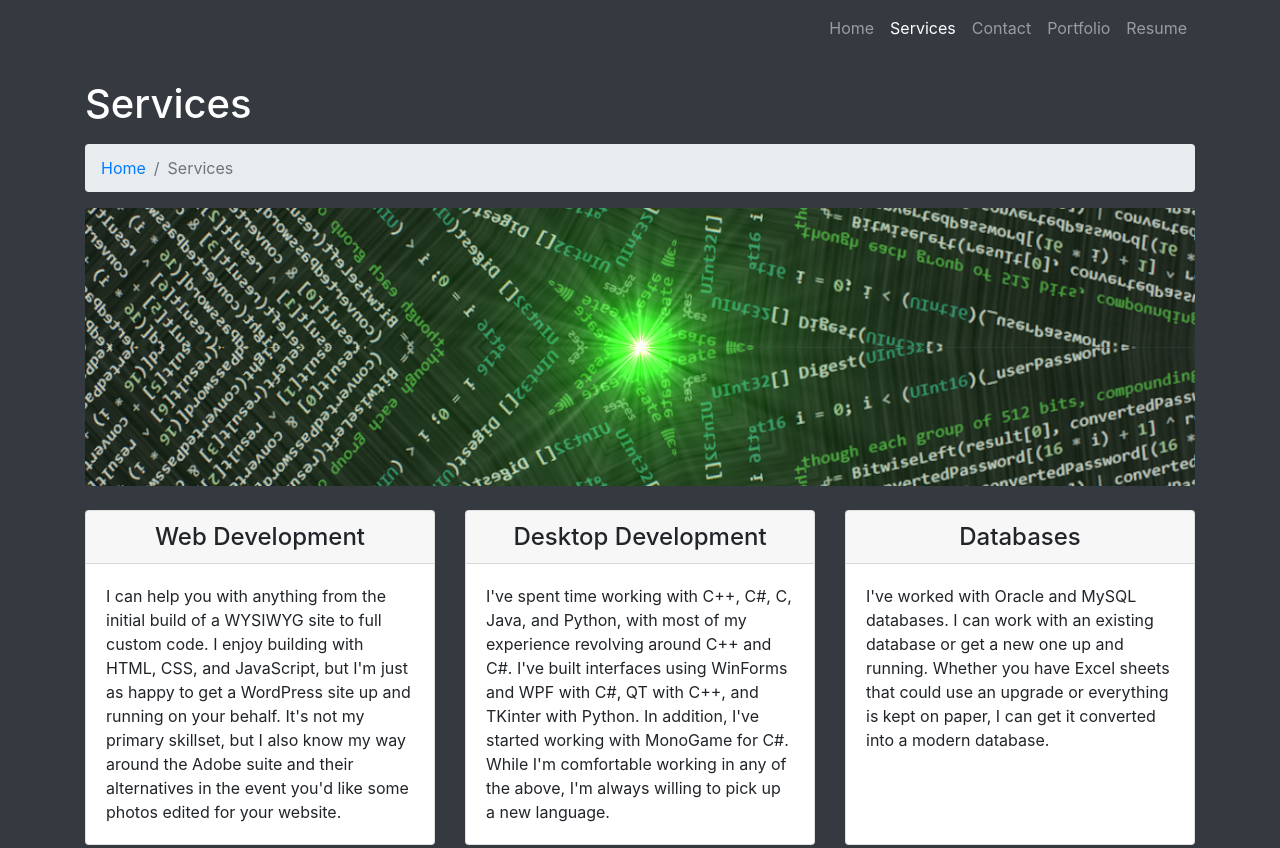
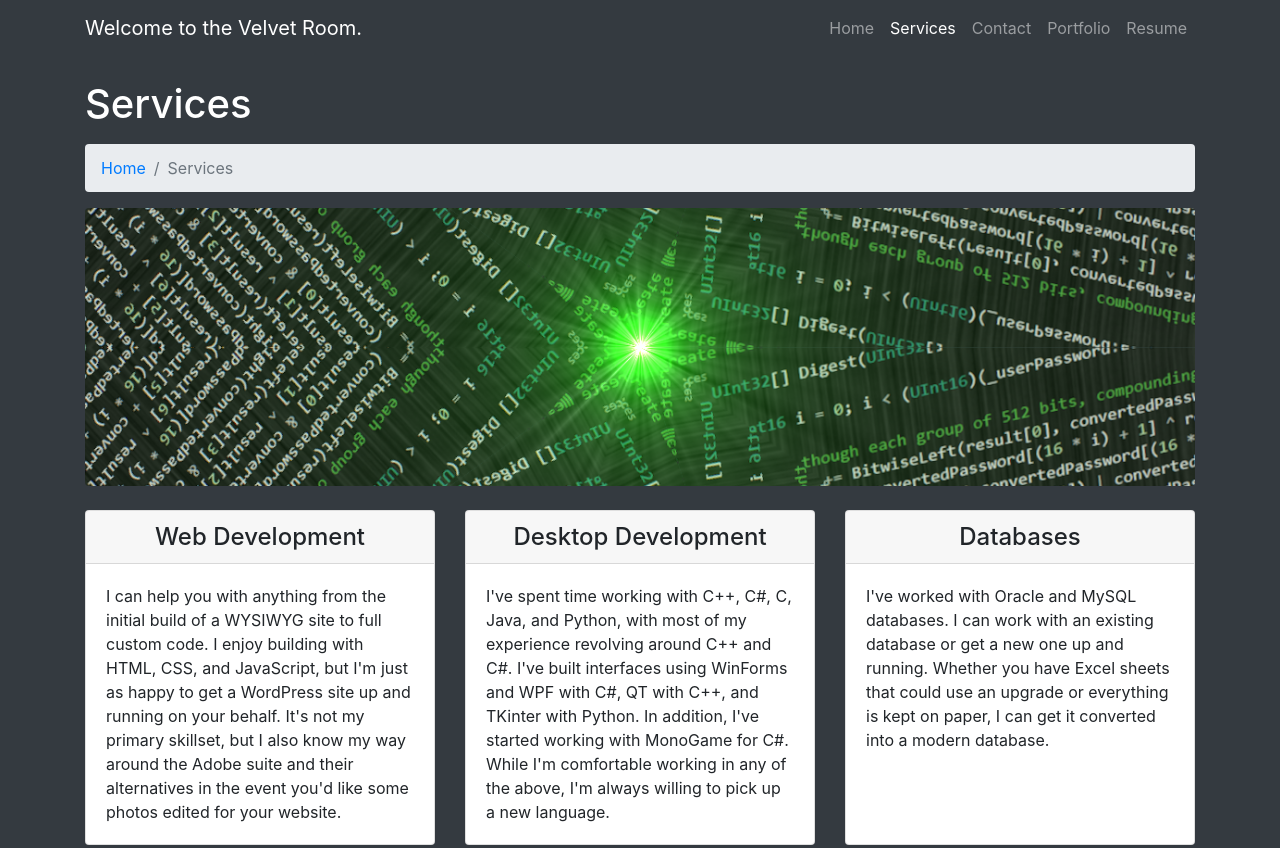
Before and after one commit to JoshuaStover/joshuastover.github.io, a plain HTML site: page services.html in a window 1280 px wide. Shown: the top 848 px of the page. Drawn offline with Linux system fonts and the light colour scheme.

Commit message:
Added missing script link to services page, added debug.log to gitignore.

```diff
--- a/services.html
+++ b/services.html
@@ -90,5 +90,6 @@
 
     <script src="vendor/jquery/jquery.min.js"></script>
     <script src="vendor/bootstrap/js/bootstrap.bundle.min.js"></script>
+    <script src="js/headerScript.js"></script>
 </body>
 </html>
```
Also changed, not shown: 2 other files.
